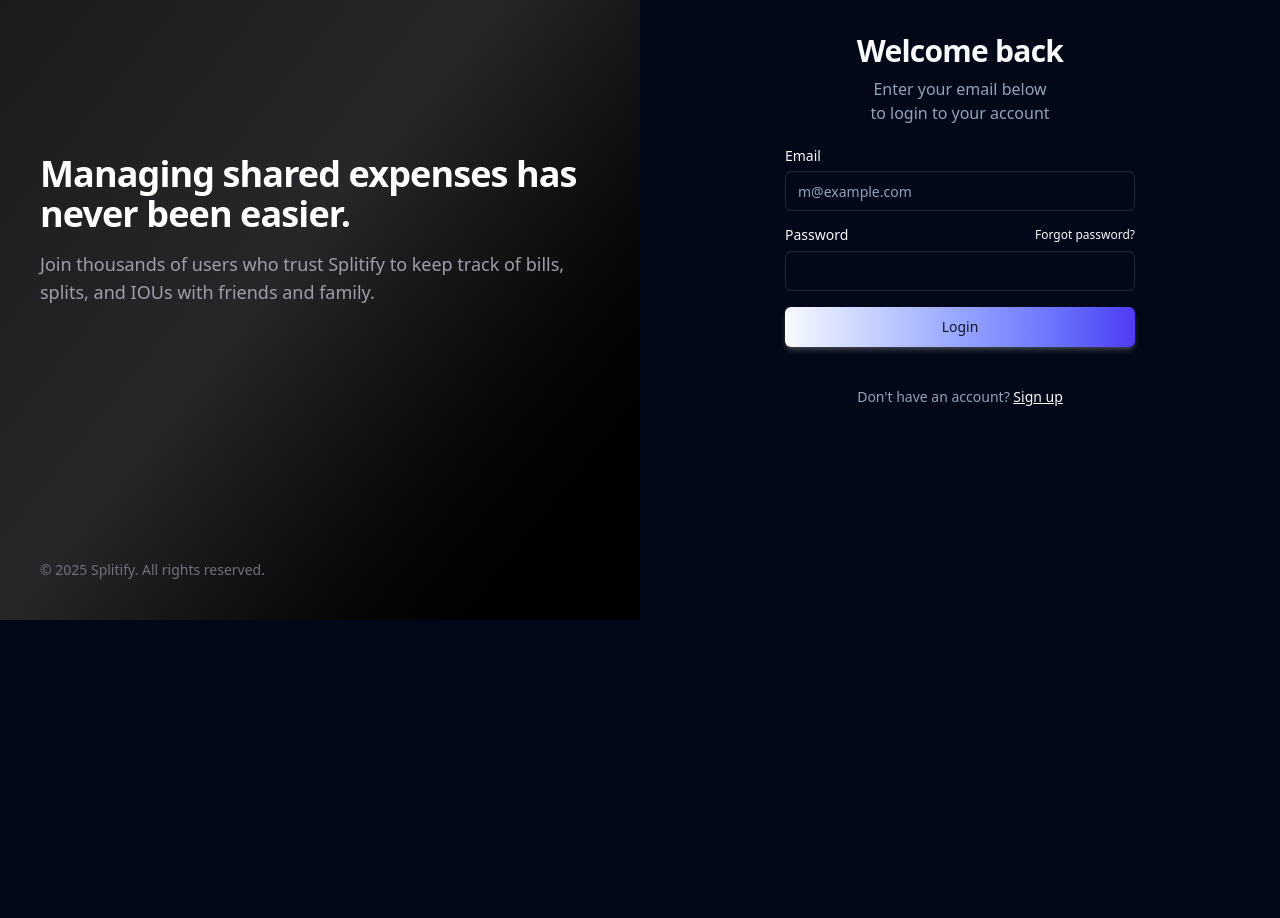
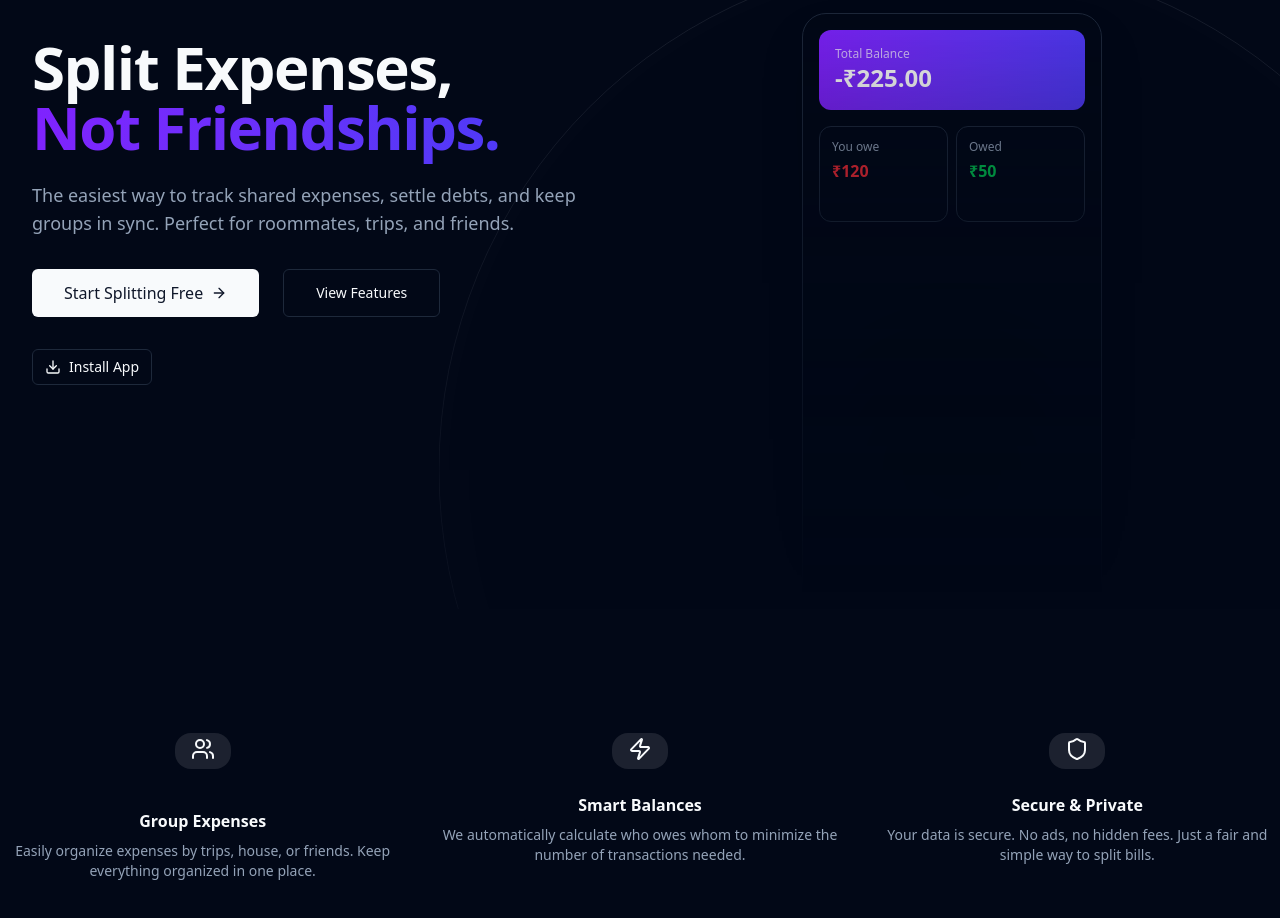
Before and after one commit to Shresth1822/split-expense, a React (Vite) app: page / in a window 1280 px wide. Before the commit this address led to /login. Shown: the part 180-1098 px from the top of the page. Before the commit the page ends 800 px from the top, so only its background shows below. Built offline with nearby package versions, Linux system fonts and the light colour scheme.

Commit message:
feat: Landing Page

```diff
--- a/src/App.tsx
+++ b/src/App.tsx
@@ -27,6 +27,7 @@ import { FAQ } from "./pages/static/FAQ";
 import { PrivacyPolicy } from "./pages/static/PrivacyPolicy";
 import { TermsOfService } from "./pages/static/TermsOfService";
 import { CookiePolicy } from "./pages/static/CookiePolicy";
+import { LandingPage } from "./pages/LandingPage";
 
 function App() {
   return (
@@ -40,23 +41,27 @@ function App() {
               <Route path="/forgot-password" element={<ForgotPassword />} />
               <Route path="/update-password" element={<UpdatePassword />} />
 
+              {/* Public Routes */}
+              <Route path="/" element={<LandingPage />} />
+              <Route element={<AppLayout />}>
+                {/* Layout for static pages (header/footer) but public */}
+                <Route path="/features" element={<Features />} />
+                <Route path="/how-it-works" element={<HowItWorks />} />
+                <Route path="/faq" element={<FAQ />} />
+                <Route path="/privacy" element={<PrivacyPolicy />} />
+                <Route path="/terms" element={<TermsOfService />} />
+                <Route path="/cookie-policy" element={<CookiePolicy />} />
+              </Route>
+
               <Route element={<ProtectedRoute />}>
                 <Route element={<AppLayout />}>
                   {/* ... protected routes ... */}
-                  <Route path="/" element={<Dashboard />} />
+                  <Route path="/dashboard" element={<Dashboard />} />
                   <Route path="/groups" element={<Groups />} />
                   <Route path="/groups/:id" element={<GroupDetails />} />
                   <Route path="/friends" element={<Friends />} />
                   <Route path="/activity" element={<Activity />} />
                   <Route path="/profile" element={<Profile />} />
-
-                  {/* Static Pages */}
-                  <Route path="/features" element={<Features />} />
-                  <Route path="/how-it-works" element={<HowItWorks />} />
-                  <Route path="/faq" element={<FAQ />} />
-                  <Route path="/privacy" element={<PrivacyPolicy />} />
-                  <Route path="/terms" element={<TermsOfService />} />
-                  <Route path="/cookie-policy" element={<CookiePolicy />} />
                 </Route>
                 <Route path="/join/:groupId" element={<JoinGroup />} />
               </Route>
--- a/src/components/auth/ProtectedRoute.tsx
+++ b/src/components/auth/ProtectedRoute.tsx
@@ -1,21 +1,25 @@
 import { Navigate, Outlet, useLocation } from "react-router-dom";
 import { useAuth } from "@/context/AuthContext";
+import { Loader2 } from "lucide-react";
 
 export function ProtectedRoute() {
-  const { user, loading } = useAuth();
+  const { session, loading } = useAuth();
 
-  const location = useLocation();
+  const location = useLocation(); // Keep useLocation as it's used in the redirect state
 
+  // Wait for auth check
   if (loading) {
     return (
       <div className="flex h-screen w-full items-center justify-center">
-        <div className="h-8 w-8 animate-spin rounded-full border-4 border-primary border-t-transparent" />
+        <Loader2 className="h-8 w-8 animate-spin text-primary" />
       </div>
     );
   }
 
-  if (!user) {
-    return <Navigate to="/login" state={{ from: location }} replace />;
+  // If not logged in, redirect to login
+  if (!session) {
+    // Save current location they tried to access
+    return <Navigate to="/login" replace state={{ from: location.pathname }} />;
   }
 
   return <Outlet />;
--- /dev/null
+++ b/src/pages/LandingPage.tsx
@@ -0,0 +1,192 @@
+import { Link, Navigate } from "react-router-dom";
+import { useAuth } from "@/context/AuthContext";
+import { Button } from "@/components/ui/button";
+import { ArrowRight, Users, Zap, Shield } from "lucide-react";
+import { InstallPWA } from "@/components/pwa/InstallPWA";
+
+export function LandingPage() {
+  const { session, loading } = useAuth();
+
+  if (loading) {
+    return (
+      <div className="h-screen flex items-center justify-center">
+        Loading...
+      </div>
+    );
+  }
+
+  // If user is logged in, redirect to Dashboard
+  if (session) {
+    return <Navigate to="/dashboard" replace />;
+  }
+
+  return (
+    <div className="min-h-screen bg-background">
+      {/* Public Header */}
+      <header className="sticky top-0 z-50 w-full border-b bg-background/95 backdrop-blur supports-[backdrop-filter]:bg-background/60">
+        <div className="mx-auto flex h-16 max-w-7xl items-center justify-between px-4 sm:px-6 lg:px-8">
+          <div className="flex items-center gap-2">
+            <img
+              src="/splitify-logo.png"
+              alt="Splitify Logo"
+              className="h-8 w-8 object-contain"
+            />
+            <span className="text-xl font-bold">Splitify</span>
+          </div>
+          <div className="flex items-center gap-4">
+            <Link to="/login">
+              <Button variant="ghost">Login</Button>
+            </Link>
+            <Link to="/register">
+              <Button>Get Started</Button>
+            </Link>
+          </div>
+        </div>
+      </header>
+
+      {/* Hero Section */}
+      <section className="relative overflow-hidden py-20 sm:py-32 lg:pb-32 xl:pb-36">
+        <div className="mx-auto max-w-7xl px-4 sm:px-6 lg:px-8">
+          <div className="lg:grid lg:grid-cols-12 lg:gap-x-8 lg:gap-y-20">
+            <div className="relative z-10 mx-auto max-w-2xl lg:col-span-7 lg:max-w-none lg:pt-6 xl:col-span-6">
+              <h1 className="text-4xl font-bold tracking-tight text-foreground sm:text-6xl">
+                Split Expenses, <br />
+                <span className="text-primary bg-clip-text text-transparent bg-gradient-to-r from-violet-600 to-indigo-600">
+                  Not Friendships.
+                </span>
+              </h1>
+              <p className="mt-6 text-lg text-muted-foreground">
+                The easiest way to track shared expenses, settle debts, and keep
+                groups in sync. Perfect for roommates, trips, and friends.
+              </p>
+              <div className="mt-8 flex flex-wrap gap-x-6 gap-y-4">
+                <Link to="/register">
+                  <Button size="lg" className="h-12 px-8 text-base">
+                    Start Splitting Free <ArrowRight className="ml-2 h-4 w-4" />
+                  </Button>
+                </Link>
+                <Link to="/features">
+                  <Button variant="outline" size="lg" className="h-12 px-8">
+                    View Features
+                  </Button>
+                </Link>
+              </div>
+              <div className="mt-8">
+                <InstallPWA />
+              </div>
+            </div>
+            {/* Visual / Mockup */}
+            <div className="relative mt-10 sm:mt-20 lg:col-span-5 lg:row-span-2 lg:mt-0 xl:col-span-6">
+              <div className="absolute left-1/2 top-4 h-[1026px] w-[1026px] -translate-x-1/2 stroke-gray-300/10 [mask-image:linear-gradient(to_bottom,white,transparent)] sm:top-16 lg:-top-16 lg:ml-12 xl:-top-14 xl:ml-0">
+                <svg
+                  viewBox="0 0 1026 1026"
+                  aria-hidden="true"
+                  className="absolute inset-0 h-full w-full animate-spin-slow"
+                >
+                  <circle
+                    cx="513"
+                    cy="513"
+                    r="513"
+                    fill="url(#gradient)"
+                    fillOpacity="0.1"
+                  />
+                  <defs>
+                    <radialGradient id="gradient">
+                      <stop offset="0%" stopColor="var(--primary)" />
+                      <stop offset="100%" stopColor="transparent" />
+                    </radialGradient>
+                  </defs>
+                </svg>
+              </div>
+
+              {/* Simple Feature Cards Array simulating preview */}
+              <div className="-mx-4 h-[350px] px-9 [mask-image:linear-gradient(to_bottom,white,transparent)] sm:mx-0 lg:absolute lg:-inset-x-10 lg:-bottom-20 lg:-top-10 lg:h-auto lg:px-0 lg:pt-10 xl:-bottom-32">
+                <div className="relative aspect-[366/729] mx-auto w-[300px] rounded-3xl border bg-background/50 shadow-2xl p-4 backdrop-blur-sm">
+                  {/* Mock UI */}
+                  <div className="space-y-4">
+                    <div className="h-20 rounded-xl bg-gradient-to-r from-violet-600 to-indigo-600 p-4 text-white">
+                      <div className="text-xs opacity-70">Total Balance</div>
+                      <div className="text-2xl font-bold">-₹225.00</div>
+                    </div>
+                    <div className="grid grid-cols-2 gap-2">
+                      <div className="h-24 rounded-xl bg-card border p-3">
+                        <div className="text-xs text-muted-foreground">
+                          You owe
+                        </div>
+                        <div className="text-red-500 font-bold mt-1">₹120</div>
+                      </div>
+                      <div className="h-24 rounded-xl bg-card border p-3">
+                        <div className="text-xs text-muted-foreground">
+                          Owed
+                        </div>
+                        <div className="text-green-500 font-bold mt-1">₹50</div>
+                      </div>
+                    </div>
+                  </div>
+                </div>
+              </div>
+            </div>
+          </div>
+        </div>
+      </section>
+
+      {/* Features Grid */}
+      <section className="container py-24 sm:py-32">
+        <div className="grid grid-cols-1 gap-y-12 sm:grid-cols-2 sm:gap-x-6 lg:grid-cols-3 lg:gap-x-8 lg:gap-y-0">
+          <div className="text-center md:flex md:items-start md:text-left lg:block lg:text-center">
+            <div className="md:flex-shrink-0">
+              <div className="flow-root">
+                <div className="-my-1 rounded-2xl bg-primary/10 px-4 pb-2 pt-1 font-bold text-primary w-fit mx-auto md:mx-0 lg:mx-auto mb-4">
+                  <Users className="h-6 w-6" />
+                </div>
+              </div>
+            </div>
+            <div className="mt-6 md:ml-4 md:mt-0 lg:ml-0 lg:mt-6">
+              <h3 className="text-base font-semibold leading-6 text-foreground">
+                Group Expenses
+              </h3>
+              <p className="mt-2 text-sm text-muted-foreground">
+                Easily organize expenses by trips, house, or friends. Keep
+                everything organized in one place.
+              </p>
+            </div>
+          </div>
+
+          <div className="text-center md:flex md:items-start md:text-left lg:block lg:text-center">
+            <div className="md:flex-shrink-0">
+              <div className="-my-1 rounded-2xl bg-primary/10 px-4 pb-2 pt-1 font-bold text-primary w-fit mx-auto md:mx-0 lg:mx-auto mb-4">
+                <Zap className="h-6 w-6" />
+              </div>
+            </div>
+            <div className="mt-6 md:ml-4 md:mt-0 lg:ml-0 lg:mt-6">
+              <h3 className="text-base font-semibold leading-6 text-foreground">
+                Smart Balances
+              </h3>
+              <p className="mt-2 text-sm text-muted-foreground">
+                We automatically calculate who owes whom to minimize the number
+                of transactions needed.
+              </p>
+            </div>
+          </div>
+
+          <div className="text-center md:flex md:items-start md:text-left lg:block lg:text-center">
+            <div className="md:flex-shrink-0">
+              <div className="-my-1 rounded-2xl bg-primary/10 px-4 pb-2 pt-1 font-bold text-primary w-fit mx-auto md:mx-0 lg:mx-auto mb-4">
+                <Shield className="h-6 w-6" />
+              </div>
+            </div>
+            <div className="mt-6 md:ml-4 md:mt-0 lg:ml-0 lg:mt-6">
+              <h3 className="text-base font-semibold leading-6 text-foreground">
+                Secure & Private
+              </h3>
+              <p className="mt-2 text-sm text-muted-foreground">
+                Your data is secure. No ads, no hidden fees. Just a fair and
+                simple way to split bills.
+              </p>
+            </div>
+          </div>
+        </div>
+      </section>
+    </div>
+  );
+}
```
